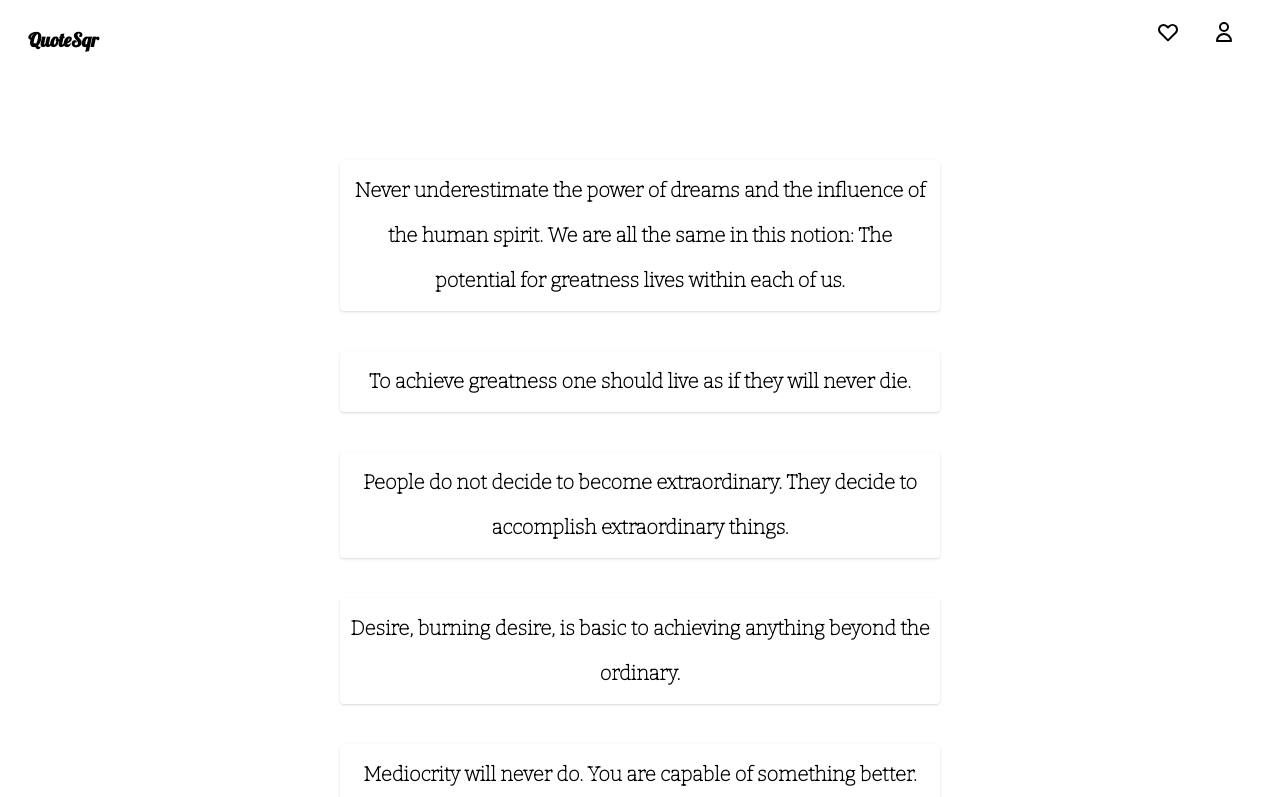
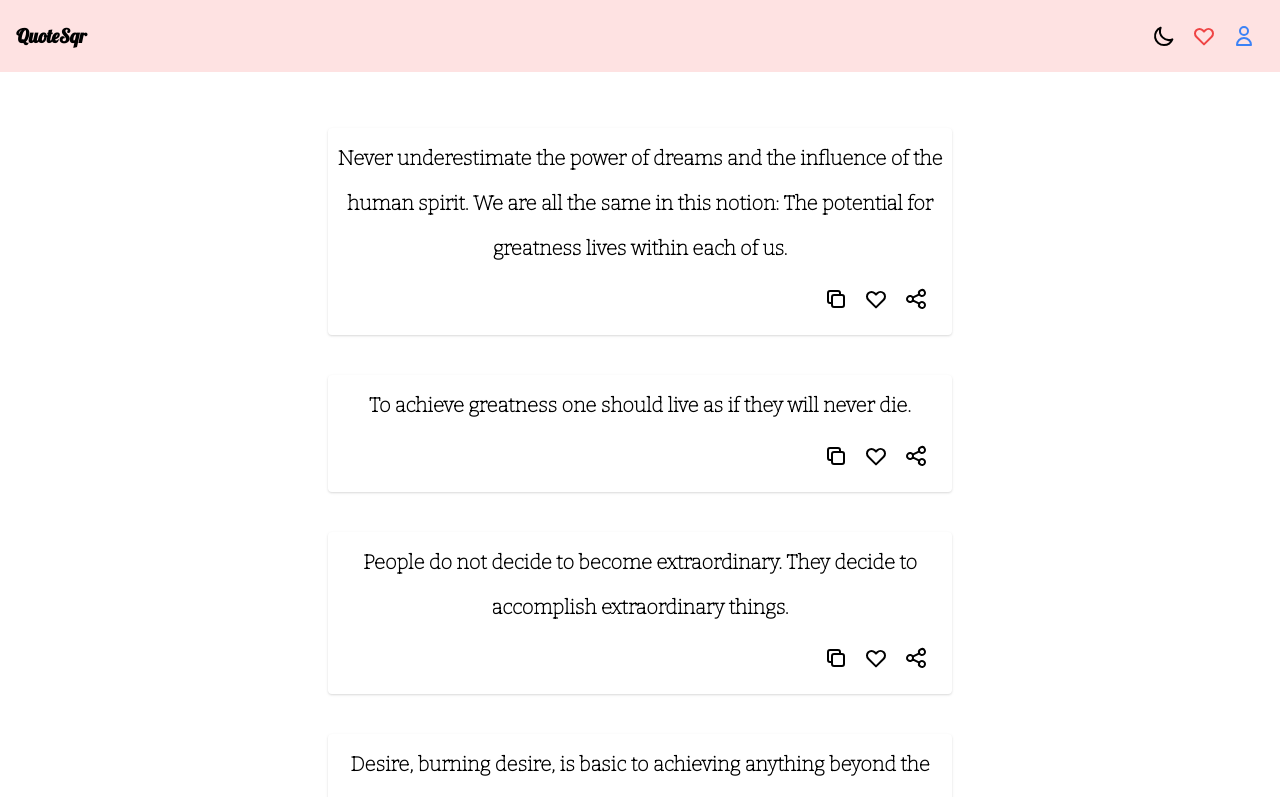
Before and after one commit to Tresor11/quotes-generator, a React (Create React App) app: page / in a window 1280 px wide. Shown: the top 797 px of the page. Built offline with nearby package versions, Linux system fonts and the light colour scheme.

Commit message:
enable dark-mode

```diff
--- a/public/index.html
+++ b/public/index.html
@@ -24,7 +24,7 @@
       work correctly both with client-side routing and a non-root public URL.
       Learn how to configure a non-root public URL by running `npm run build`.
     -->
-    <title>React App</title>
+    <title>Quotes Generator</title>
   </head>
   <body>
     <noscript>You need to enable JavaScript to run this app.</noscript>
@@ -39,5 +39,17 @@
       To begin the development, run `npm start` or `yarn start`.
       To create a production bundle, use `npm run build` or `yarn build`.
     -->
+
+    <script>
+      if (
+        localStorage.theme === "dark" ||
+        (!"theme" in localStorage &&
+          window.matchMedia("(prefers-color-scheme: dark)").matches)
+      ) {
+        document.querySelector("html").classList.add("dark");
+      } else if (localStorage.theme === "dark") {
+        document.querySelector("html").classList.add("dark");
+      }
+    </script>
   </body>
 </html>
--- a/src/components/App.js
+++ b/src/components/App.js
@@ -6,7 +6,7 @@ import Navbar from './Nav';
 
 function App() {
   return (
-    <div className="Apps container">
+    <div>
       <Navbar/>
       <QuotesList/>
     </div>
--- a/src/components/Nav.js
+++ b/src/components/Nav.js
@@ -1,13 +1,32 @@
+import {toggleDarkMode} from '../helper/index'
+
 const Navbar = () => {
   return (
-    <div className="flex justify-between w-screen py-5 px-7">
+    <div className="flex justify-between items-center dark:bg-gray-700 w-full p-4 bg-red-100">
       <div className="logo-cont">
-        <span className="log text-4xl">QuoteSqr</span>
+        <span className="log text-4xl dark:text-gray-100">QuoteSqr</span>
       </div>
       <div class="icons-cont flex">
+        <span className="p-2 cursor-pointer dark-theme" id="switchTheme" onClick={toggleDarkMode}>
           <svg
             xmlns="http://www.w3.org/2000/svg"
-          class="h-6 w-6 mx-4 "
+            className="h-6 w-6 dark:text-gray-100 dark:hover:text-yellow-500"
+            fill="none"
+            viewBox="0 0 24 24"
+            stroke="currentColor"
+          >
+            <path
+              strokeLinecap="round"
+              strokeLinejoin="round"
+              strokeWidth={2}
+              d="M20.354 15.354A9 9 0 018.646 3.646 9.003 9.003 0 0012 21a9.003 9.003 0 008.354-5.646z"
+            />
+          </svg>
+        </span>
+        <span className="p-2">
+          <svg
+            xmlns="http://www.w3.org/2000/svg"
+            class="h-6 w-6 text-red-500"
             fill="none"
             viewBox="0 0 24 24"
             stroke="currentColor"
@@ -19,10 +38,11 @@ const Navbar = () => {
               d="M4.318 6.318a4.5 4.5 0 000 6.364L12 20.364l7.682-7.682a4.5 4.5 0 00-6.364-6.364L12 7.636l-1.318-1.318a4.5 4.5 0 00-6.364 0z"
             />
           </svg>
-
+        </span>
+        <span className="p-2">
           <svg
             xmlns="http://www.w3.org/2000/svg"
-          class="h-6 w-6 mx-4"
+            class="h-6 w-6 text-blue-500"
             fill="none"
             viewBox="0 0 24 24"
             stroke="currentColor"
@@ -34,6 +54,7 @@ const Navbar = () => {
               d="M16 7a4 4 0 11-8 0 4 4 0 018 0zM12 14a7 7 0 00-7 7h14a7 7 0 00-7-7z"
             />
           </svg>
+        </span>
       </div>
     </div>
   );
--- a/src/components/Quote.js
+++ b/src/components/Quote.js
@@ -5,15 +5,24 @@ import "../styles/Quote.scss";
 const Quote = (props) => {
   const { quote } = props;
   return (
-    <div className="quote-cont p-2 my-10 bg-white shadow rounded">
-      <div className="text-cont text-center">{quote}</div>
-      <div className="button cont">
-        <span class="copy-text"></span>
-        <span class="add-favorite">
-          <i className="fa fa-heart"></i>
+    <div className="quote-cont p-2 my-10 bg-white dark:bg-gray-800 shadow rounded md:w-1/2 m-auto sm:w-auto">
+      <div className="text-cont text-center dark:text-gray-100">{quote}</div>
+      <div className="button-cont flex justify-end p-2">
+        <span className="copy-text p-2 hover:bg-gray-200 rounded cursor-pointer">
+          <svg xmlns="http://www.w3.org/2000/svg" className="h-6 w-6" fill="none" viewBox="0 0 24 24" stroke="currentColor">
+            <path strokeLinecap="round" strokeLinejoin="round" strokeWidth={2} d="M8 16H6a2 2 0 01-2-2V6a2 2 0 012-2h8a2 2 0 012 2v2m-6 12h8a2 2 0 002-2v-8a2 2 0 00-2-2h-8a2 2 0 00-2 2v8a2 2 0 002 2z" />
+          </svg>
         </span>
-        <span class="fa fa-facebook"></span>
-        <span class="share-facebook"></span>
+        <span className="add-favorite p-2">
+          <svg xmlns="http://www.w3.org/2000/svg" className="h-6 w-6" fill="none" viewBox="0 0 24 24" stroke="currentColor">
+            <path strokeLinecap="round" strokeLinejoin="round" strokeWidth={2} d="M4.318 6.318a4.5 4.5 0 000 6.364L12 20.364l7.682-7.682a4.5 4.5 0 00-6.364-6.364L12 7.636l-1.318-1.318a4.5 4.5 0 00-6.364 0z" />
+          </svg>
+        </span>
+        <div className="share p-2">
+          <svg xmlns="http://www.w3.org/2000/svg" className="h-6 w-6" fill="none" viewBox="0 0 24 24" stroke="currentColor">
+            <path strokeLinecap="round" strokeLinejoin="round" strokeWidth={2} d="M8.684 13.342C8.886 12.938 9 12.482 9 12c0-.482-.114-.938-.316-1.342m0 2.684a3 3 0 110-2.684m0 2.684l6.632 3.316m-6.632-6l6.632-3.316m0 0a3 3 0 105.367-2.684 3 3 0 00-5.367 2.684zm0 9.316a3 3 0 105.368 2.684 3 3 0 00-5.368-2.684z" />
+          </svg>
+        </div>
       </div>
     </div>
   );
--- a/src/containers/Quotes.js
+++ b/src/containers/Quotes.js
@@ -5,7 +5,7 @@ import Data from '../Assets/test-data'
 
 const QuotesList=()=>{
   return (
-    <div className="d-flex p-10 w-screen ">
+    <div className="dark:bg-gray-800 h-auto p-4 h-full">
       {Data.map((el) => (
         <Quote quote={el} />
       ))}
--- /dev/null
+++ b/src/helper/index.js
@@ -0,0 +1,10 @@
+export const toggleDarkMode=()=>{
+    let htmlClasses = document.querySelector("html").classList;
+    if (localStorage.theme === "dark") {
+      htmlClasses.remove("dark");
+      localStorage.removeItem("theme");
+    } else {
+      htmlClasses.add("dark");
+      localStorage.theme = "dark";
+    }
+}
--- a/src/styles/Quote.scss
+++ b/src/styles/Quote.scss
@@ -1,12 +1,9 @@
 
 .quote-cont{
-    width:50%;
-    margin-left: 25%;
     .text-cont{
         font-family: 'Bitter',
         serif;
         font-size: 20px;
-        color: black;
         font-weight: bolder;
         line-height: 45px;
     }
--- a/tailwind.config.js
+++ b/tailwind.config.js
@@ -1,6 +1,6 @@
 module.exports = {
   purge: ['./src/**/*.{js,jsx,ts,tsx}', './public/index.html'],
-  darkMode: false, // or 'media' or 'class'
+  darkMode: 'class',
   theme: {
     extend: {},
   },
```
Lines whose indentation alone changed are shown as unchanged.
